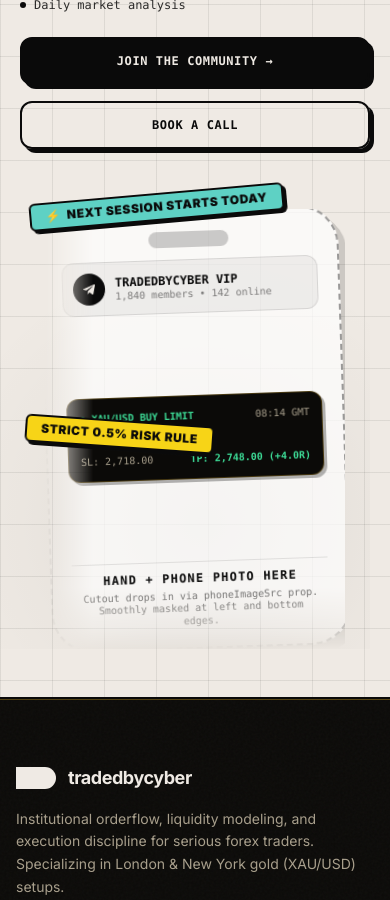
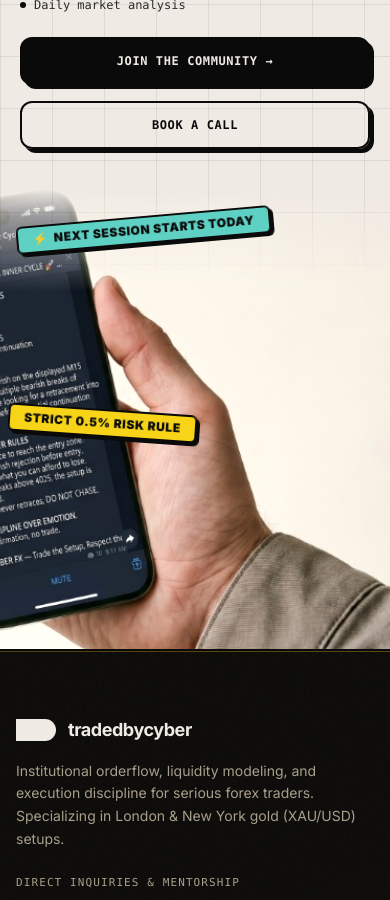
Before and after one commit to atoblankson/tradesbycyber, a Next.js app: page / in a window 390 px wide. Shown: the part 10760-11660 px from the top of the page. Built offline with nearby package versions, Linux system fonts and the light colour scheme.

Commit message:
feat: replace CTA section right column placeholder with bleeding real phone photo, multiply blend, and anchored stickers

```diff
--- a/src/components/CtaSection.tsx
+++ b/src/components/CtaSection.tsx
@@ -14,7 +14,7 @@
 
 export function CtaSection({
   className = "",
-  phoneImageSrc,
+  phoneImageSrc = "/images/cta-phone.jpg",
   primaryCtaText = "JOIN THE COMMUNITY →",
   primaryCtaHref = "#contact",
   secondaryCtaText = "BOOK A CALL",
@@ -41,7 +41,7 @@
       }}
     >
       {/* Container to enforce exact site-wide alignment and generous padding */}
-      <div className="w-full max-w-[1440px] mx-auto px-5 sm:px-8 md:px-12 lg:px-16 xl:px-20 h-full flex flex-col justify-center relative z-10 py-12 lg:py-8">
+      <div className="w-full max-w-[1440px] mx-auto px-5 sm:px-8 md:px-12 lg:px-16 xl:px-20 h-full flex flex-col justify-center relative lg:static z-10 py-12 lg:py-8">
 
         {/* 2-Column Split */}
         <div className="w-full grid grid-cols-1 lg:grid-cols-12 gap-10 lg:gap-8 items-center">
@@ -151,105 +151,46 @@
           </div>
 
           {/* ========================================================= */}
-          {/* RIGHT COLUMN: SIZED PHONE AREA WITH ANCHORED STICKERS     */}
-          {/* (Order 2 on mobile & desktop - anchored to bottom right)  */}
+          {/* RIGHT COLUMN: BLEEDING REAL PHONE PHOTO + 3 STICKERS      */}
+          {/* (Order 2 on mobile & desktop - edge-to-edge full bleed)   */}
           {/* ========================================================= */}
-          <div className="order-2 lg:col-span-6 xl:col-span-6 relative w-full h-[460px] sm:h-[540px] lg:h-full min-h-[440px] lg:min-h-[580px] flex items-end justify-center lg:justify-end overflow-visible">
+          <div className="order-2 lg:col-span-6 xl:col-span-6 relative lg:absolute lg:top-0 lg:bottom-0 lg:right-0 lg:w-1/2 w-[calc(100%+2.5rem)] sm:w-[calc(100%+4rem)] lg:w-1/2 -mx-5 sm:-mx-8 lg:mx-0 -mb-12 lg:mb-0 h-[460px] sm:h-[540px] md:h-[620px] lg:h-full overflow-hidden flex items-center justify-center lg:justify-end">
 
-            {/* Subtle soft grounding shadow beneath the phone */}
-            <div
-              className="absolute right-0 bottom-0 w-[420px] h-[420px] pointer-events-none z-0"
-              style={{
-                background: "radial-gradient(circle at 60% 70%, rgba(10, 10, 10, 0.08) 0%, rgba(10, 10, 10, 0.02) 45%, transparent 70%)",
-              }}
-              aria-hidden="true"
-            />
-
-            {/* SIZED PHONE FRAME CONTAINER (Holds phone cutout + anchored stickers) */}
-            <div className="relative w-[300px] sm:w-[350px] md:w-[380px] lg:w-[410px] h-[440px] sm:h-[520px] lg:h-[600px] flex items-end justify-center z-10">
-
-              {/* Masked Photo Area: smoothly fades left & bottom edges */}
-              <div
-                className="w-full h-full relative z-10 flex items-end justify-center"
-                style={{
-                  WebkitMaskImage: `
-                    linear-gradient(to right, transparent 0%, rgba(0,0,0,0.3) 5%, black 16%),
-                    linear-gradient(to top, transparent 0%, rgba(0,0,0,0.4) 4%, black 14%)
-                  `,
-                  WebkitMaskComposite: "destination-in",
-                  maskImage: `
-                    linear-gradient(to right, transparent 0%, rgba(0,0,0,0.3) 5%, black 16%),
-                    linear-gradient(to top, transparent 0%, rgba(0,0,0,0.4) 4%, black 14%)
-                  `,
-                  maskComposite: "intersect",
-                }}
-              >
-                {phoneImageSrc ? (
-                  /* Real photo cutout when provided */
-                  /* eslint-disable-next-line @next/next/no-img-element */
+            {/* Bleeding photo container with responsive directional mask & multiply blend */}
+            <div className="w-full h-full relative z-10 overflow-hidden cta-phone-mask">
+              <style>{`
+                .cta-phone-mask {
+                  -webkit-mask-image: linear-gradient(to bottom, transparent 0%, rgba(0,0,0,0.4) 6%, black 22%);
+                  mask-image: linear-gradient(to bottom, transparent 0%, rgba(0,0,0,0.4) 6%, black 22%);
+                }
+                @media (min-width: 1024px) {
+                  .cta-phone-mask {
+                    -webkit-mask-image: linear-gradient(to right, transparent 0%, rgba(0,0,0,0.4) 8%, black 25%);
+                    mask-image: linear-gradient(to right, transparent 0%, rgba(0,0,0,0.4) 8%, black 25%);
+                  }
+                }
+              `}</style>
+              {/* eslint-disable-next-line @next/next/no-img-element */}
               <img
                 src={phoneImageSrc}
-                    alt="Hand holding phone with Telegram signals channel"
-                    className="w-full h-full object-cover object-bottom select-none -rotate-2"
+                alt="Hand holding phone showing Telegram signals channel"
+                className="w-full h-full object-cover select-none pointer-events-none"
+                style={{
+                  objectPosition: "70% 35%",
+                  transform: "scale(1.3)",
+                  transformOrigin: "right center",
+                  mixBlendMode: "multiply",
+                  filter: "brightness(1.05) saturate(0.95) contrast(1.02)",
+                }}
               />
-                ) : (
-                  /* Sized Phone Mockup Placeholder: Clean editorial frame */
-                  <div className="w-full h-full rounded-[2.5rem] border-2 sm:border-[2.5px] border-dashed border-[#0A0A0A]/40 bg-white/70 shadow-[8px_8px_0px_rgba(10,10,10,0.15)] flex flex-col justify-between p-5 sm:p-6 text-center select-none -rotate-2 backdrop-blur-xs">
-
-                    {/* Top Status & Dynamic Island */}
-                    <div className="flex flex-col items-center gap-3">
-                      <div className="w-20 h-4 bg-[#0A0A0A]/20 rounded-full mx-auto" />
-
-                      {/* Telegram Channel Header */}
-                      <div className="w-full bg-[#0A0A0A]/5 rounded-xl p-2.5 flex items-center gap-2.5 border border-[#0A0A0A]/10">
-                        <div className="w-8 h-8 rounded-full bg-[#0A0A0A] text-[#EFEAE4] flex items-center justify-center flex-shrink-0">
-                          <svg className="w-4 h-4" viewBox="0 0 24 24" fill="currentColor">
-                            <path d="M9.78 18.65l.28-4.23 7.68-6.92c.34-.31-.07-.46-.52-.19L7.74 13.3 3.64 12c-.88-.25-.89-.86.2-1.3l15.97-6.16c.73-.33 1.43.18 1.15 1.3l-2.72 12.81c-.19.91-.74 1.13-1.5.71L12.6 16.3l-1.99 1.93c-.23.23-.42.42-.83.42z" />
-                          </svg>
-                        </div>
-                        <div className="text-left font-mono leading-tight">
-                          <span className="block text-xs font-black text-[#0A0A0A]">TRADEDBYCYBER VIP</span>
-                          <span className="block text-[10px] text-[#0A0A0A]/50">1,840 members • 142 online</span>
-                        </div>
-                      </div>
-                    </div>
-
-                    {/* Middle: Mock Trade Signal Ticket */}
-                    <div className="w-full bg-[#0B0A08] text-[#EFEAE4] rounded-xl p-3 sm:p-4 text-left border border-[rgba(212,166,42,0.3)] shadow-[3px_3px_0px_rgba(10,10,10,0.3)] font-mono space-y-1.5 my-auto">
-                      <div className="flex items-center justify-between text-[10px]">
-                        <span className="text-[#3DDC97] font-bold">● XAU/USD BUY LIMIT</span>
-                        <span className="text-[#A89F8C]">08:14 GMT</span>
-                      </div>
-                      <div className="text-xs sm:text-sm font-black text-[#EFEAE4]">
-                        ENTRY: 2,724.50
-                      </div>
-                      <div className="text-[10px] sm:text-xs text-[#A89F8C] flex justify-between">
-                        <span>SL: 2,718.00</span>
-                        <span className="text-[#3DDC97] font-bold">TP: 2,748.00 (+4.0R)</span>
-                      </div>
-                    </div>
-
-                    {/* Bottom: Instructional Label */}
-                    <div className="space-y-1 pt-2 border-t border-[#0A0A0A]/10">
-                      <span className="font-mono text-xs font-black tracking-widest text-[#0A0A0A] uppercase block">
-                        HAND + PHONE PHOTO HERE
-                      </span>
-                      <span className="font-mono text-[10px] text-[#0A0A0A]/60 block leading-tight max-w-[240px] mx-auto">
-                        Cutout drops in via phoneImageSrc prop. Smoothly masked at left and bottom edges.
-                      </span>
-                    </div>
-
-                  </div>
-                )}
             </div>
 
             {/* ----------------------------------------------------------- */}
-              {/* 3 STICKERS TIGHTLY ANCHORED AROUND THE PHONE EDGES          */}
-              {/* (Overlapping edges nicely; never covering screen center)    */}
+            {/* 3 STICKERS LAYERED ABOVE PHOTO (Never covering screen text) */}
             {/* ----------------------------------------------------------- */}
 
-              {/* 1. Teal: "⚡ NEXT SESSION STARTS TODAY" (Overlapping top-left corner) */}
-              <div className="absolute -top-4 sm:-top-6 -left-4 sm:-left-8 lg:-left-12 z-20">
+            {/* 1. Teal: "⚡ NEXT SESSION STARTS TODAY" (Overlapping phone's top-left corner) */}
+            <div className="absolute top-[6%] sm:top-[8%] lg:top-[12%] left-[4%] sm:left-[8%] lg:left-[10%] xl:left-[14%] z-20 pointer-events-auto">
               <Sticker
                 color="teal"
                 rotation={-5}
@@ -263,8 +204,8 @@
               </Sticker>
             </div>
 
-              {/* 2. Yellow: "STRICT 0.5% RISK RULE" (Overlapping mid-left bezel) */}
-              <div className="absolute top-[48%] sm:top-[50%] -left-5 sm:-left-7 lg:-left-10 z-20">
+            {/* 2. Yellow: "STRICT 0.5% RISK RULE" (Overlapping left edge near thumb) */}
+            <div className="absolute top-[48%] sm:top-[50%] left-[2%] sm:left-[4%] lg:left-[5%] xl:left-[8%] z-20 pointer-events-auto">
               <Sticker
                 color="yellow"
                 rotation={4}
@@ -275,8 +216,8 @@
               </Sticker>
             </div>
 
-              {/* 3. Lime Circle Badge (Overlapping bottom-right bezel - desktop only, hidden on mobile for max 2) */}
-              <div className="absolute -bottom-4 sm:-bottom-6 -right-4 sm:-right-6 lg:-right-8 z-20 hidden sm:block">
+            {/* 3. Lime Circle Badge (Over bottom right sleeve - desktop only, hidden on mobile for 2 stickers max) */}
+            <div className="absolute bottom-[8%] xl:bottom-[12%] right-[6%] xl:right-[10%] z-20 hidden lg:block pointer-events-auto">
               <CircleBadge
                 text="* TRADED BY CYBER * FOREX DISCIPLINE * "
                 badgeBg="lime"
@@ -286,10 +227,8 @@
                 hasBorder
                 hasShadow
                 icon="crosshair"
-                  className="scale-85 sm:scale-95 md:scale-100"
+                className="scale-90 md:scale-95 lg:scale-100"
               />
-              </div>
-
             </div>
 
           </div>
```
Also changed, not shown: public/images/cta-phone.jpg (added). Lines whose indentation alone changed are shown as unchanged.
